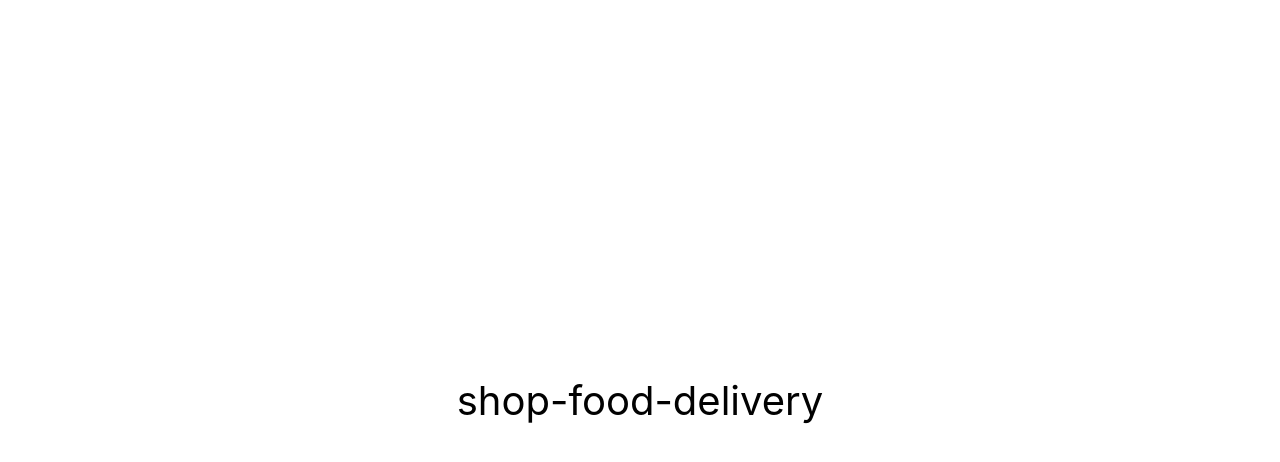
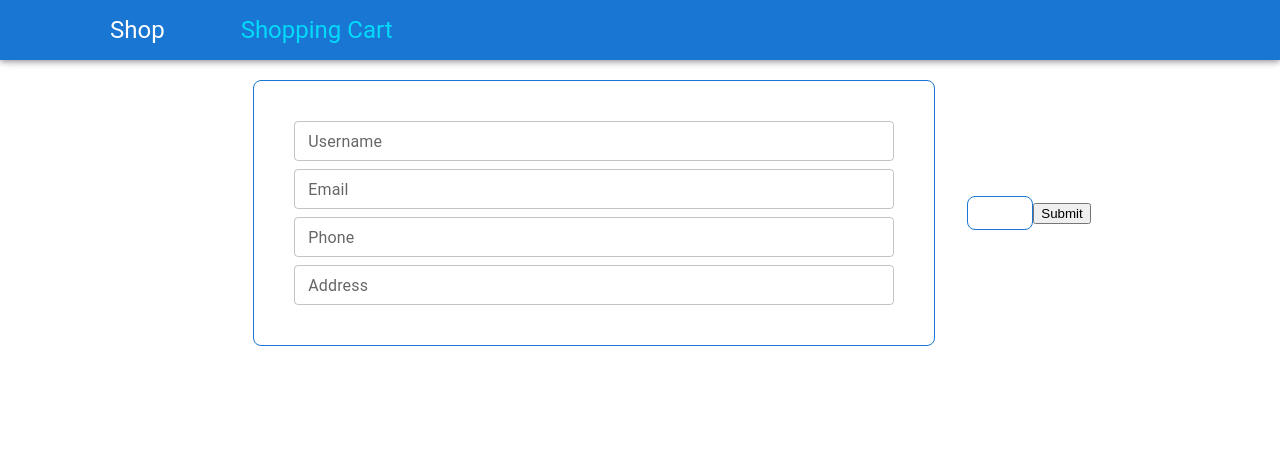
Before and after one commit to VitalikN/shop-food-delivery, a React (Create React App) app: page /shop-food-delivery/cart in a window 1280 px wide. Shown: the top 462 px of the page. Built offline with nearby package versions, Linux system fonts and the light colour scheme.

Commit message:
new shop

```diff
--- a/src/components/App.jsx
+++ b/src/components/App.jsx
@@ -1,16 +1,18 @@
+import { Navigate, Routes, Route } from "react-router-dom";
+import SharedLayout from "./SharedLayout/SharedLayout";
+import ShopPage from "../pages/ShopPage";
+import ShoppingCartPage from "../pages/ShoppingCartPage";
+
 export const App = () => {
   return (
-    <div
-      style={{
-        height: '100vh',
-        display: 'flex',
-        justifyContent: 'center',
-        alignItems: 'center',
-        fontSize: 40,
-        color: '#010101',
-      }}
-    >
-      shop-food-delivery
+    <div>
+      <Routes>
+        <Route path="/" element={<SharedLayout />}>
+          <Route index element={<ShopPage />} />
+          <Route path="/cart" element={<ShoppingCartPage />} />
+        </Route>
+        <Route path="*" element={<Navigate to="/" replace />} />
+      </Routes>
     </div>
   );
 };
--- /dev/null
+++ b/src/components/SharedLayout/SharedLayout.jsx
@@ -0,0 +1,49 @@
+import { Suspense } from "react";
+import { Outlet } from "react-router-dom";
+import { AppBar, Box, Typography } from "@mui/material";
+import { LinkStyled } from "./Styled.styled";
+
+const SharedLayout = () => {
+  return (
+    <>
+      <AppBar>
+        <Box
+          component="nav"
+          sx={{
+            display: { xs: "flex" },
+            height: "60px",
+
+            justifyContent: "flex-start",
+            alignItems: "center",
+            gap: 2,
+            marginLeft: 10,
+          }}
+        >
+          <LinkStyled to="/">
+            <Typography variant="h5"> Shop</Typography>
+          </LinkStyled>
+
+          <LinkStyled to="/cart">
+            <Typography variant="h5"> Shopping Cart</Typography>
+          </LinkStyled>
+        </Box>
+      </AppBar>
+      <Box
+        component="main"
+        sx={{
+          minHeight: "calc(100vh - 65px)",
+          pt: 10,
+          pb: 3,
+          pl: 3,
+          pr: 3,
+        }}
+      >
+        <Suspense fallback={<div>Loading subpage...</div>}>
+          <Outlet />
+        </Suspense>
+      </Box>
+    </>
+  );
+};
+
+export default SharedLayout;
--- /dev/null
+++ b/src/components/SharedLayout/Styled.styled.jsx
@@ -0,0 +1,13 @@
+import styled from "@emotion/styled";
+import { NavLink } from "react-router-dom";
+
+export const LinkStyled = styled(NavLink)`
+  text-decoration: none;
+  color: inherit;
+
+  padding: 10px 30px;
+
+  &.active {
+    color: #00e5ffe6;
+  }
+`;
--- /dev/null
+++ b/src/components/products/products.jsx
@@ -0,0 +1,46 @@
+import { Button, List, ListItem } from "@mui/material";
+
+export const Products = ({ shops, changeShop }) => {
+  return (
+    <List
+      sx={{
+        display: "flex",
+        flexWrap: "wrap",
+        justifyContent: "space-evenly",
+        gap: 3,
+        alignItems: "center",
+        border: 1,
+        borderColor: "#1976d2",
+        borderRadius: 2,
+        pt: 2,
+        pl: 4,
+        pr: 4,
+        pb: 2,
+      }}
+    >
+      {shops
+        .filter((el) => el.restaurant === changeShop)
+        .map(({ _id, title, price }) => (
+          <ListItem
+            sx={{
+              display: "flex",
+              flexDirection: "column",
+              justifyContent: "space-between",
+              alignItems: "center",
+              width: 250,
+              border: 1,
+              borderColor: "#1976d2",
+              borderRadius: 2,
+            }}
+            key={_id}
+          >
+            <h3>{title}</h3>
+            <p>
+              <strong>Price:</strong> {price}
+            </p>
+            <Button variant="outlined">add to cart</Button>
+          </ListItem>
+        ))}
+    </List>
+  );
+};
--- /dev/null
+++ b/src/components/restaurant/restaurant.jsx
@@ -0,0 +1,41 @@
+import { Box, Button, List } from "@mui/material";
+import restaurant from "../../restaurant.json";
+
+export const Restaurant = ({ changeShopClick }) => {
+  return (
+    <Box
+      sx={{
+        display: "flex",
+        flexDirection: "column",
+
+        alignItems: "center",
+        border: 1,
+        borderColor: "#1976d2",
+        borderRadius: 2,
+        width: "250px",
+        mr: 4,
+        ml: 8,
+      }}
+    >
+      <h1>Shops:</h1>
+      <List>
+        {restaurant.map(({ id, name }) => (
+          <li key={id}>
+            <Button
+              variant="outlined"
+              onClick={() => changeShopClick(id)}
+              sx={{
+                margin: 2,
+                width: 140,
+                height: 40,
+              }}
+              //   className={changeShop === shops.name ? "active" : ""}
+            >
+              {name}
+            </Button>
+          </li>
+        ))}
+      </List>
+    </Box>
+  );
+};
--- /dev/null
+++ b/src/components/userForm/userForm.jsx
@@ -0,0 +1,67 @@
+import { Box, TextField } from "@mui/material";
+import { Formik, Form, Field } from "formik";
+
+export const UserForm = () => {
+  return (
+    <Box
+      sx={{
+        display: "flex",
+        flexDirection: "column",
+        justifyContent: "center",
+
+        border: 1,
+        borderColor: "#1976d2",
+        borderRadius: 2,
+        width: "50%",
+        mr: 4,
+        ml: 8,
+        padding: 4,
+      }}
+    >
+      <Formik>
+        <Form>
+          <Box sx={{ margin: 1 }}>
+            <Field
+              component={TextField}
+              label="Username"
+              size="small"
+              type="text"
+              name="name"
+              fullWidth
+            />
+          </Box>
+          <Box sx={{ margin: 1 }}>
+            <Field
+              component={TextField}
+              label="Email"
+              size="small"
+              name="email"
+              type="text"
+              fullWidth
+            />
+          </Box>
+          <Box sx={{ margin: 1 }}>
+            <Field
+              component={TextField}
+              type="tel"
+              label="Phone"
+              name="number"
+              size="small"
+              fullWidth
+            />
+          </Box>
+          <Box sx={{ margin: 1 }}>
+            <Field
+              component={TextField}
+              label="Address"
+              size="small"
+              type="text"
+              name="name"
+              fullWidth
+            />
+          </Box>
+        </Form>
+      </Formik>
+    </Box>
+  );
+};
--- a/src/index.js
+++ b/src/index.js
@@ -1,10 +1,14 @@
 import React from 'react';
 import ReactDOM from 'react-dom/client';
+import { BrowserRouter } from 'react-router-dom';
+
 import { App } from 'components/App';
 import './index.css';
 
 ReactDOM.createRoot(document.getElementById('root')).render(
   <React.StrictMode>
-    <App />
+    <BrowserRouter basename="shop-food-delivery">
+      <App />
+    </BrowserRouter>
   </React.StrictMode>
 );
--- /dev/null
+++ b/src/pages/ShopPage.jsx
@@ -0,0 +1,50 @@
+import { Box } from "@mui/material";
+import { Products } from "components/products/products";
+import { Restaurant } from "components/restaurant/restaurant";
+import { useEffect, useState } from "react";
+import { fetchShops } from "service/api";
+
+const ShopPage = () => {
+  const [shops, setShops] = useState([]);
+  const [changeShop, setChangeShop] = useState(null);
+
+  useEffect(() => {
+    const products = async () => {
+      try {
+        const shops = await fetchShops();
+
+        setShops(shops);
+      } catch (error) {
+        console.log(error);
+      }
+    };
+    products();
+  }, []);
+
+  const changeShopClick = (id) => {
+    switch (id) {
+      case 1:
+        setChangeShop("Burger King");
+        break;
+      case 2:
+        setChangeShop("CFK");
+        break;
+
+      default:
+        setChangeShop(null);
+    }
+  };
+
+  return (
+    <Box
+      component="section"
+      sx={{
+        display: "flex",
+      }}
+    >
+      <Restaurant changeShopClick={changeShopClick} />
+      {changeShop && <Products shops={shops} changeShop={changeShop} />}
+    </Box>
+  );
+};
+export default ShopPage;
--- /dev/null
+++ b/src/pages/ShoppingCartPage.jsx
@@ -0,0 +1,36 @@
+import { Box, List } from "@mui/material";
+import { UserForm } from "components/userForm/userForm";
+
+const ShoppingCartPage = () => {
+  return (
+    <Box
+      component="section"
+      sx={{
+        display: "flex",
+        justifyContent: "center",
+        alignItems: "center",
+      }}
+    >
+      <UserForm />
+
+      <List
+        sx={{
+          display: "flex",
+          flexWrap: "wrap",
+          justifyContent: "space-evenly",
+          gap: 3,
+          alignItems: "center",
+          border: 1,
+          borderColor: "#1976d2",
+          borderRadius: 2,
+          pt: 2,
+          pl: 4,
+          pr: 4,
+          pb: 2,
+        }}
+      ></List>
+      <button type="submit">Submit</button>
+    </Box>
+  );
+};
+export default ShoppingCartPage;
--- /dev/null
+++ b/src/restaurant.json
@@ -0,0 +1,4 @@
+[
+  { "id": 1, "name": "Burger King" },
+  { "id": 2, "name": "CFK" }
+]
--- /dev/null
+++ b/src/service/api.js
@@ -0,0 +1,17 @@
+import axios from "axios";
+
+axios.defaults.baseURL = "https://food-delivery-g9zn.onrender.com/api/";
+export const fetchShops = async () => {
+  const { data } = await axios.get(`/products`);
+  return data;
+};
+
+// export const fetchShopsOrders = async () => {
+//   const { data } = await axios.get(`/orders`);
+//   return data;
+// };
+
+// export const addShopsOrders = async () => {
+//   const { data } = await axios.post(`/orders`);
+//   return data;
+// };
```
Also changed, not shown: package.json (+8 -1 lines), 1 other file (tests, documents, lock files or other folders).
